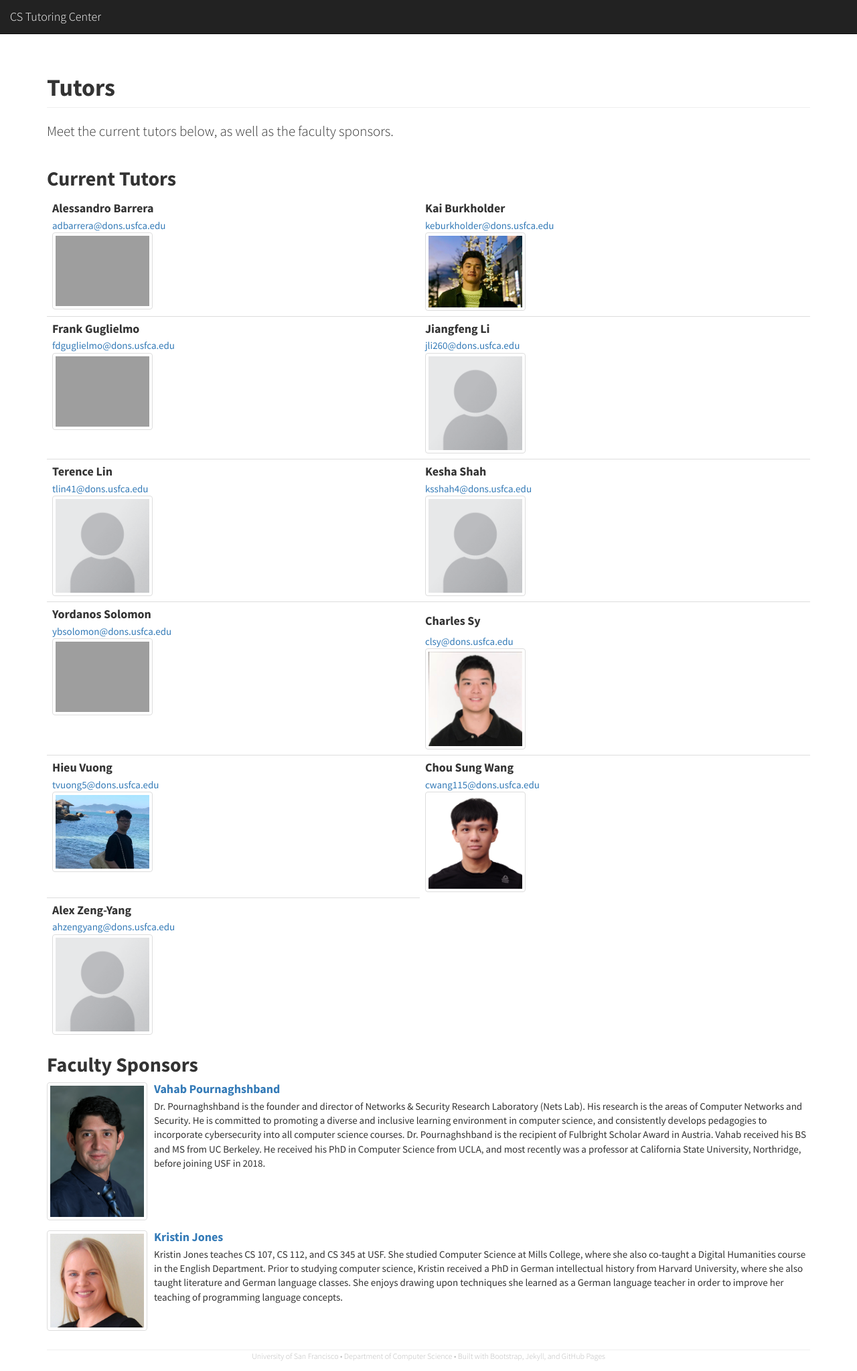
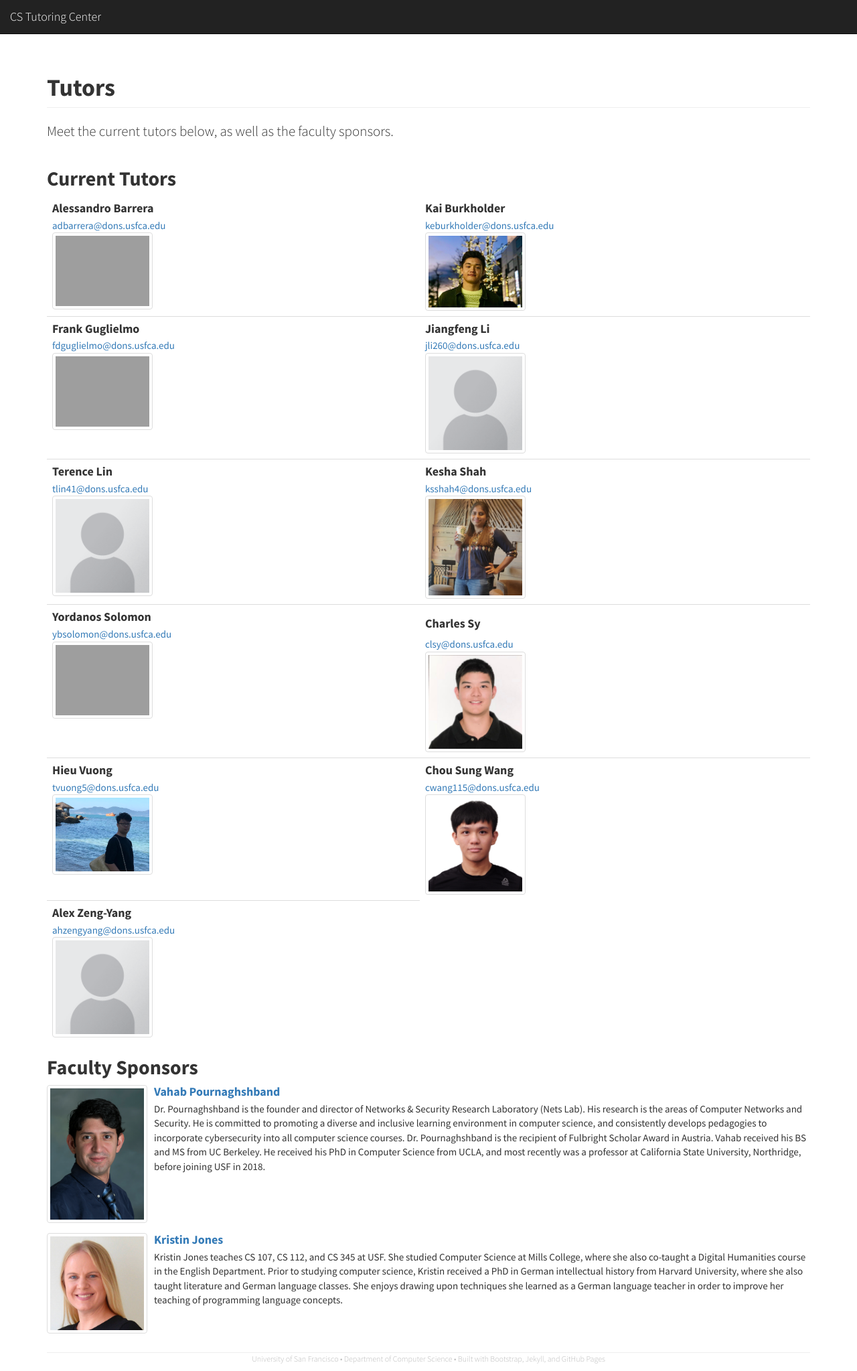
Before and after one commit to CSTutors/CSTutors.github.io, a Jekyll site: the page built from tutors/index.html, in a window 1280 px wide. Shown: the whole page at 67% size. Built offline with Jekyll 4.4.1, drawn with Linux system fonts in a browser that asks for light colours; nearby versions of some CDN libraries.

Commit message:
Updated tutor image

```diff
--- a/tutors/index.html
+++ b/tutors/index.html
@@ -58,7 +58,7 @@
         <a class="pull-left" href="#">
           <a href="mailto:ksshah4@dons.usfca.edu">ksshah4@dons.usfca.edu</a>
           <img class="media-object img-thumbnail" width="150"
-            src="{{ site.url }}/img/placeholder.png">
+            src="{{ site.url }}/img/Kesha_Shah.jpeg">
         </a>
       </td>
     </tr>
```
Also changed, not shown: img/Kesha_Shah.jpeg (added).
